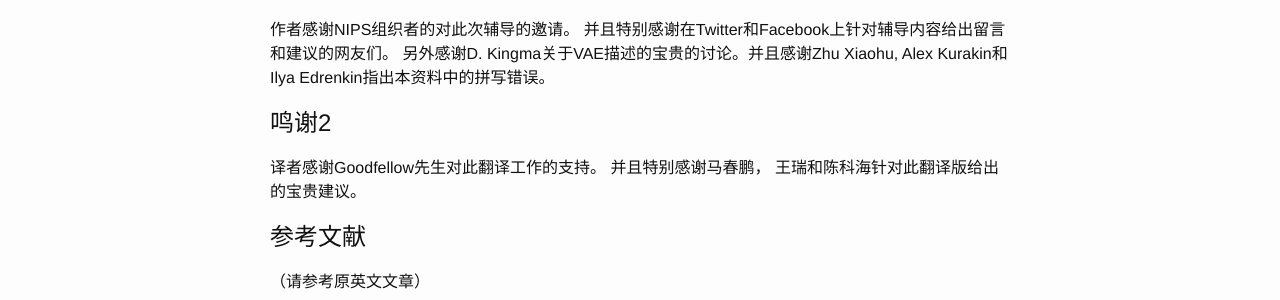
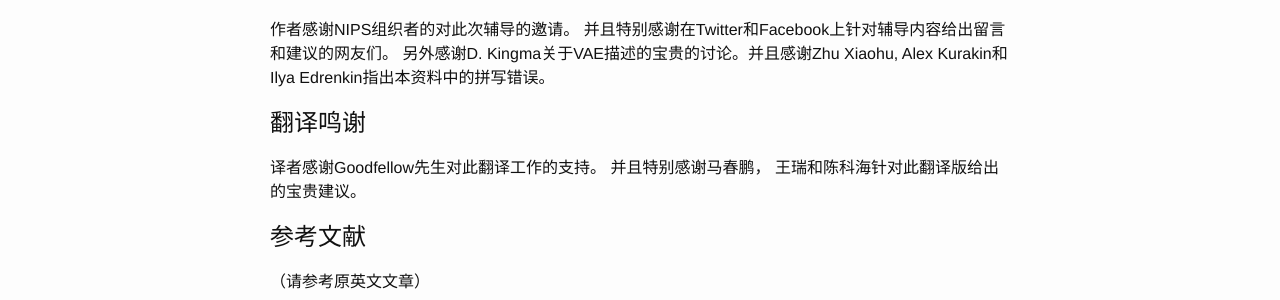
Before and after one commit to sinpycn/sinpycn.github.io, a Jekyll site: the page built from _posts/research/gan/2017-05-15-GAN-Tutorial-Conclusion.md, in a window 1280 px wide. Shown: the part 521-821 px from the top of the page. Built offline with Jekyll 4.4.1, drawn with Linux system fonts in a browser that asks for light colours.

Commit message:
Create 2017-05-15-GAN-Tutorial-Conclusion.md

```diff
--- a/_posts/research/gan/2017-05-15-GAN-Tutorial-Conclusion.md
+++ b/_posts/research/gan/2017-05-15-GAN-Tutorial-Conclusion.md
@@ -22,7 +22,7 @@ GAN是很关键的对很多先进的图像生成，以及处理系统， 并且
 作者感谢NIPS组织者的对此次辅导的邀请。 并且特别感谢在Twitter和Facebook上针对辅导内容给出留言和建议的网友们。
 另外感谢D. Kingma关于VAE描述的宝贵的讨论。并且感谢Zhu Xiaohu, Alex Kurakin和Ilya Edrenkin指出本资料中的拼写错误。
 
-# 鸣谢2
+# 翻译鸣谢
 译者感谢Goodfellow先生对此翻译工作的支持。
 并且特别感谢马春鹏， 王瑞和陈科海针对此翻译版给出的宝贵建议。
 
```
